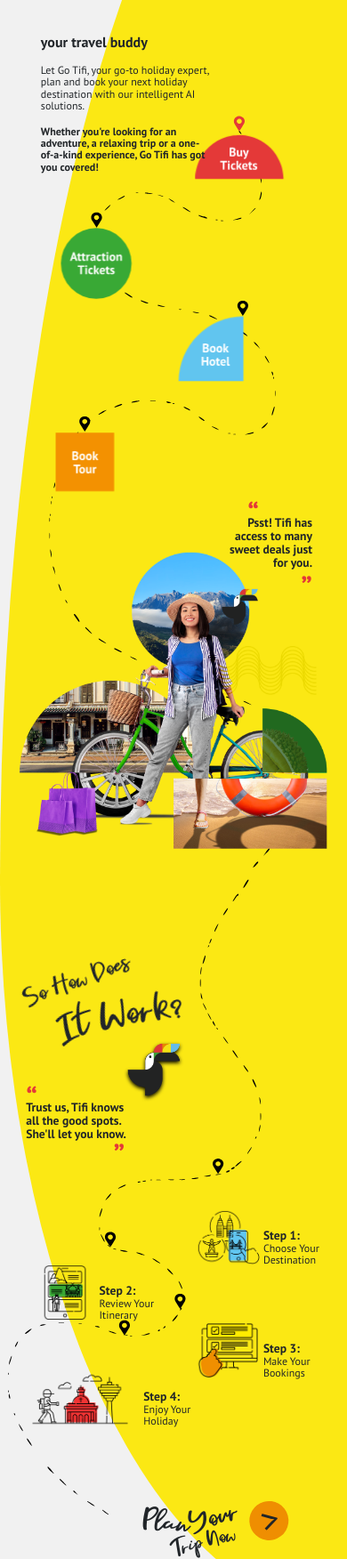
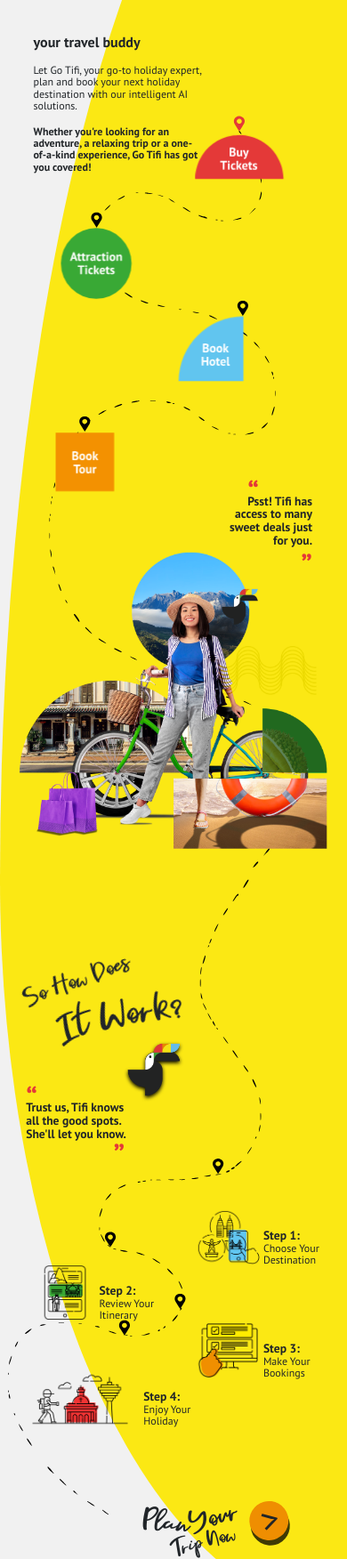
Before and after one commit to hrluqman/tifi-home, a plain HTML site: page index.html in a window 390 px wide. Shown: the part 248-2000 px from the top of the page at 89% size. Drawn offline with nearby package versions, Linux system fonts and the light colour scheme.

Commit message:
Update svg color shape viewport

```diff
--- a/style2.css
+++ b/style2.css
@@ -89,7 +89,7 @@ nav.home-nav {
     background: rgb(var(--gotifi-yellow-rgb) / 15%);
 }
 .menu-container .menu-content a:hover {
-    color: var(--gotifi-blue)!important;
+    color: var(--gotifi-red)!important;
 }
 .menu-content:hover .menu-border {
     width: 40%;
@@ -157,10 +157,18 @@ img[alt="Tifi-Bird"] {
     font-family: 'PT Sans', sans-serif;
     width: 3rem;
     height: 3rem;
+    cursor: pointer;
+    font-size: 2.5rem;
     border-radius: 3rem;
-    font-size: 2.5rem;
     padding: 0 0 4px 3px;
-    cursor: pointer;
+    transition: all 0.1s ease-out;
+    box-shadow: 0px 6px 0px 0px rgb(0 0 0 / 75%);
+}
+.next-btn:hover {
+    box-shadow: 0px 3px 0px 0px rgb(0 0 0 / 75%);
+}
+.next-btn:active {
+    box-shadow: none;
 }
 .next-btn.plan {
     background-color: var(--gotifi-orange);
@@ -535,6 +543,7 @@ img[alt="Tifi-Bird"] {
     }
     .track-cover.mobile {
         display: initial!important;
+        width: 100dvw!important;
     }
 
     /* HERO SECTION */
@@ -543,12 +552,14 @@ img[alt="Tifi-Bird"] {
     }
     .hero-section .section-container {
         margin-top: 8rem;
+        z-index: 2!important;
     }
     .hero-section .head-copywriting h1 span.sub {
         font-size: 1.25rem;
     }
     .hero-section .body-copywriting {
         width: 95%;
+        margin-right: auto;
         line-height: 1.1;
         margin-top: 20%;
         margin-bottom: 0;
@@ -559,7 +570,7 @@ img[alt="Tifi-Bird"] {
         padding-left: 0!important;
     }
     .hero-section .top-copywriting {
-        top: 67%;
+        top: 65%;
     }
     .hero-section .hero-cover {
         width: 95%;
@@ -568,6 +579,7 @@ img[alt="Tifi-Bird"] {
         top: unset;
         bottom: 2rem;
         right: unset;
+        /* z-index: 1; */
     }
 
     /* PLAN SECTION */
```
